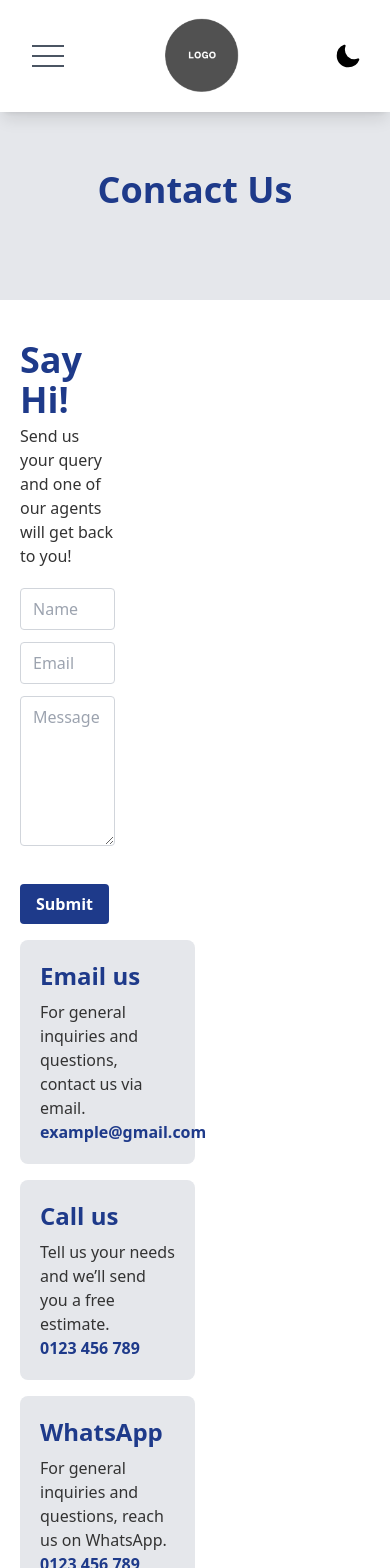
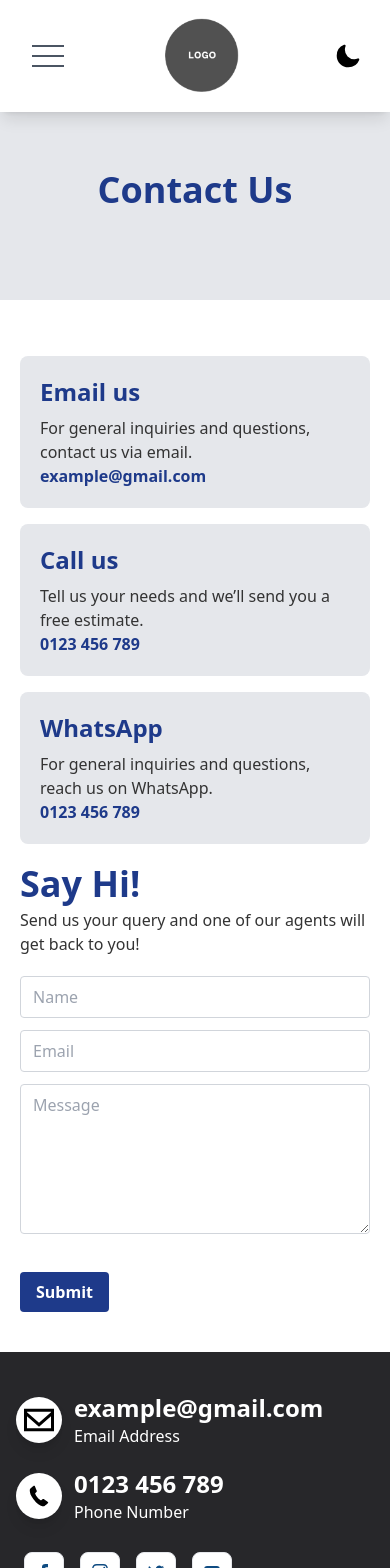
Before and after one commit to illium-digital-media/website, a Next.js app: page /contact in a window 390 px wide. Shown: the top 1568 px of the page. Built offline with nearby package versions, Linux system fonts and the light colour scheme.

Commit message:
fixing contact us responsiveness

```diff
--- a/components/ContactCard.tsx
+++ b/components/ContactCard.tsx
@@ -1,15 +1,23 @@
+import { DarkModeContext } from "../components/DarkModeContext";
+import React, { useContext } from "react";
+
 const ContactCard: React.FC<{
   heading: string;
   copy: string;
   link: string;
   linkText: string;
 }> = (props) => {
+  const { darkMode, setDarkMode } = useContext(DarkModeContext);
+
   return (
-    <div className="one bg-gray-200 p-5 rounded-lg mt-4">
-      <h5 className="text-blue-900 text-2xl font-bold pb-2">{props.heading}</h5>
-      <p className="color-gray">{props.copy}</p>
+    <div
+      className={`p-5 rounded-lg mt-4 ${darkMode ? "bg-zinc-700" : "bg-gray-200"}`}
+      style={{ transition: "background-color 0.3s ease" }}
+    >
+      <h5 className="text-primary text-2xl font-bold pb-2">{props.heading}</h5>
+      <p className="">{props.copy}</p>
       <p>
-        <a className="text-blue-900 text-base" href={props.link}>
+        <a className="text-primary text-base" href={props.link}>
           <strong>{props.linkText}</strong>
         </a>
       </p>
--- a/pages/contact.tsx
+++ b/pages/contact.tsx
@@ -38,7 +38,18 @@ const ContactPage: React.FC = () => {
       <CommonLanding heading={"Contact Us"} />
       <Section index={0}>
         <div className="flex max-sm:block max-w-screen-lg m-auto">
-          <div className="pr-20 w-1/2">
+          <div className="sm:hidden sm:w-1/2 pb-5">
+            {contactData.map((contact, index) => (
+              <ContactCard
+                key={index}
+                heading={contact.heading}
+                copy={contact.copy}
+                linkText={contact.linkText}
+                link={contact.link}
+              />
+            ))}
+          </div>
+          <div className="sm:pr-20 sm:w-1/2">
             <h3 className="f-w-900 text-blue-900 text-4xl font-bold pb-1">
               Say Hi!
             </h3>
@@ -47,7 +58,7 @@ const ContactPage: React.FC = () => {
             </p>
             <ContactForm />
           </div>
-          <div className="w-1/2">
+          <div className="max-sm:hidden sm:w-1/2">
             {contactData.map((contact, index) => (
               <ContactCard
                 key={index}
```
Also changed, not shown: components/Icons/BurgerMenuIcon.tsx (+5 -3 lines).
